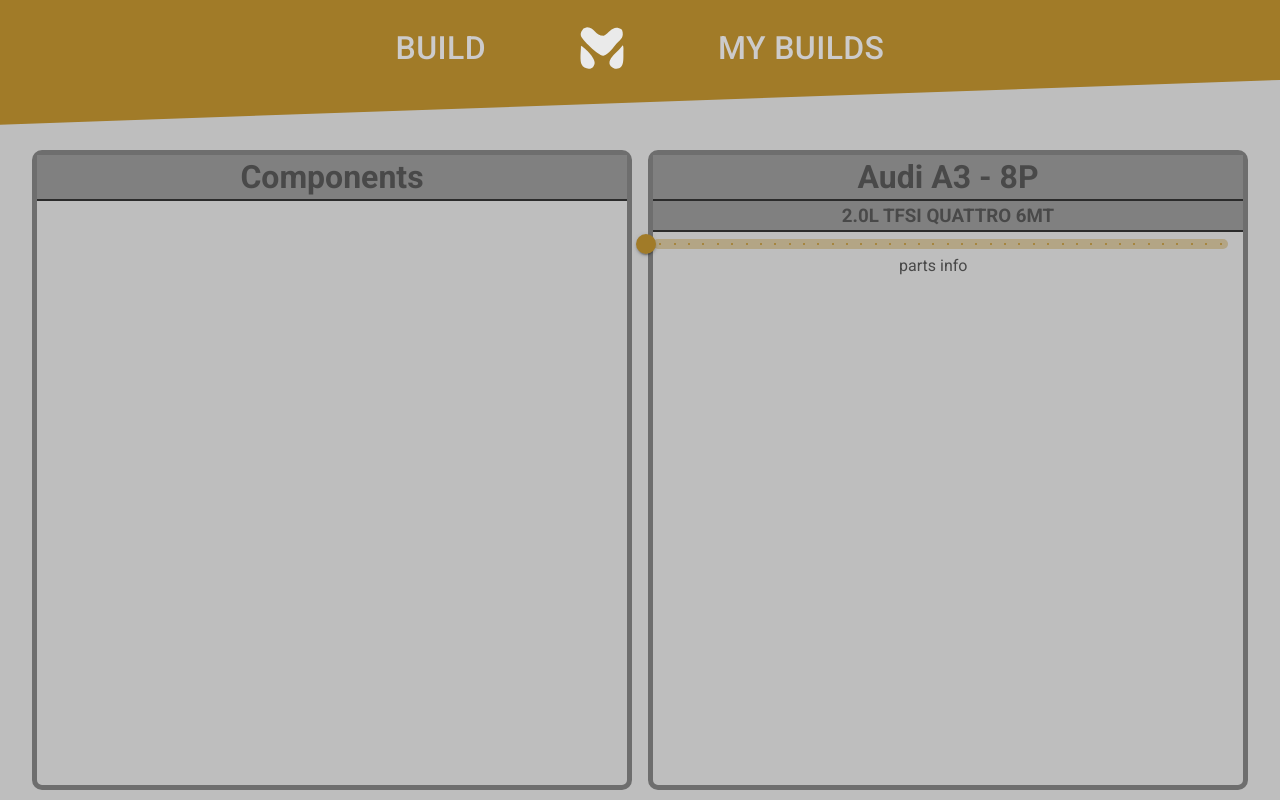
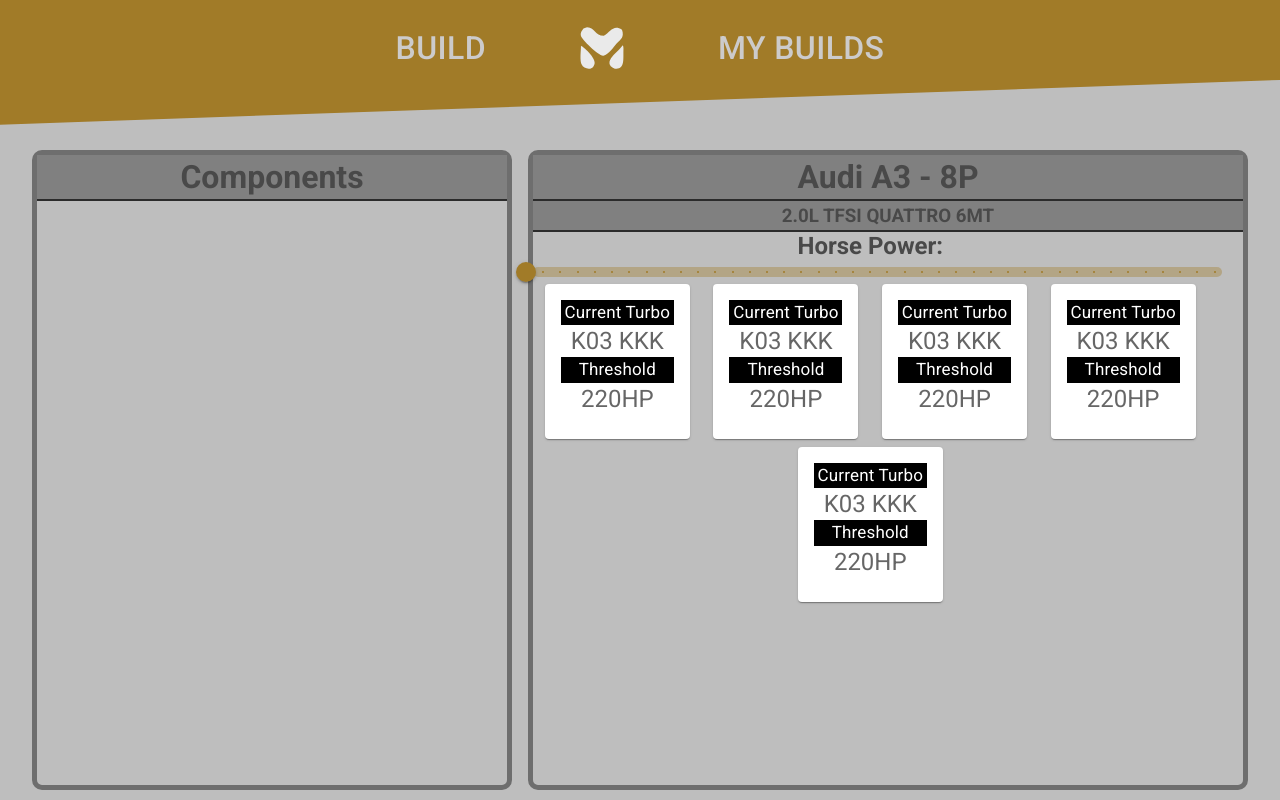
Before and after one commit to Vitto44/Motoroniq, a Next.js app in the folder client/: page /build/1 in a window 1280 px wide. Built offline with nearby package versions, Linux system fonts and the light colour scheme; no server answers.

Commit message:
Working on a partInfoCard, hardcoded so far

```diff
--- /dev/null
+++ b/client/components/partInfoCard.jsx
@@ -0,0 +1,32 @@
+import React from "react";
+import Card from "@mui/material/Card";
+import CardContent from "@mui/material/CardContent";
+import Typography from "@mui/material/Typography";
+
+const partInfo = ({ partInfo }) => {
+  return (
+    <Card sx={{ minWidth: 145, marginBottom: 1 }}>
+      <CardContent>
+        <Typography
+          sx={{ fontSize: 17, backgroundColor: "black", color: "white" }}
+          c
+        >
+          Current Turbo
+        </Typography>
+        <Typography variant="h5" color="text.secondary">
+          K03 KKK
+        </Typography>
+        <Typography
+          sx={{ fontSize: 17, backgroundColor: "black", color: "white" }}
+        >
+          Threshold
+        </Typography>
+        <Typography variant="h5" color="text.secondary">
+          220HP
+        </Typography>
+      </CardContent>
+    </Card>
+  );
+};
+
+export default partInfo;
--- a/client/pages/build/[info].tsx
+++ b/client/pages/build/[info].tsx
@@ -5,6 +5,7 @@
 import styles from "../../styles/info.module.css";
 import Header from "../../components/header";
 import Slider from "@mui/material/Slider";
+import PartInfoCard from "../../components/partInfoCard";
 
 const info: React.FC = () => {
   const router = useRouter();
@@ -39,6 +40,7 @@
           <h1>Audi A3 - 8P</h1>
           <h3>2.0L TFSI QUATTRO 6MT</h3>
           <div className={styles.carPartsInfo}>
+            <h2>Horse Power:</h2>
             <Slider
               sx={{
                 color: "#a17b28",
@@ -52,7 +54,13 @@
               marks
               step={10}
             />
-            <div>parts info</div>
+            <div className={styles.partCards}>
+              <PartInfoCard partInfo={"turbo"} />
+              <PartInfoCard partInfo={"turbo"} />
+              <PartInfoCard partInfo={"turbo"} />
+              <PartInfoCard partInfo={"turbo"} />
+              <PartInfoCard partInfo={"turbo"} />
+            </div>
           </div>
         </div>
       </div>
--- a/client/styles/info.module.css
+++ b/client/styles/info.module.css
@@ -21,7 +21,7 @@
 
 .componentInfo {
   border: solid #6e6e6e 5px;
-  width: 60%;
+  width: 40%;
   text-align: center;
   border-radius: 10px;
 }
@@ -41,6 +41,9 @@
   align-items: center;
 }
 
-.test {
-  width: 100%;
+.partCards {
+  display: flex;
+  justify-content: space-around;
+  align-items: center;
+  flex-wrap: wrap;
 }
```
